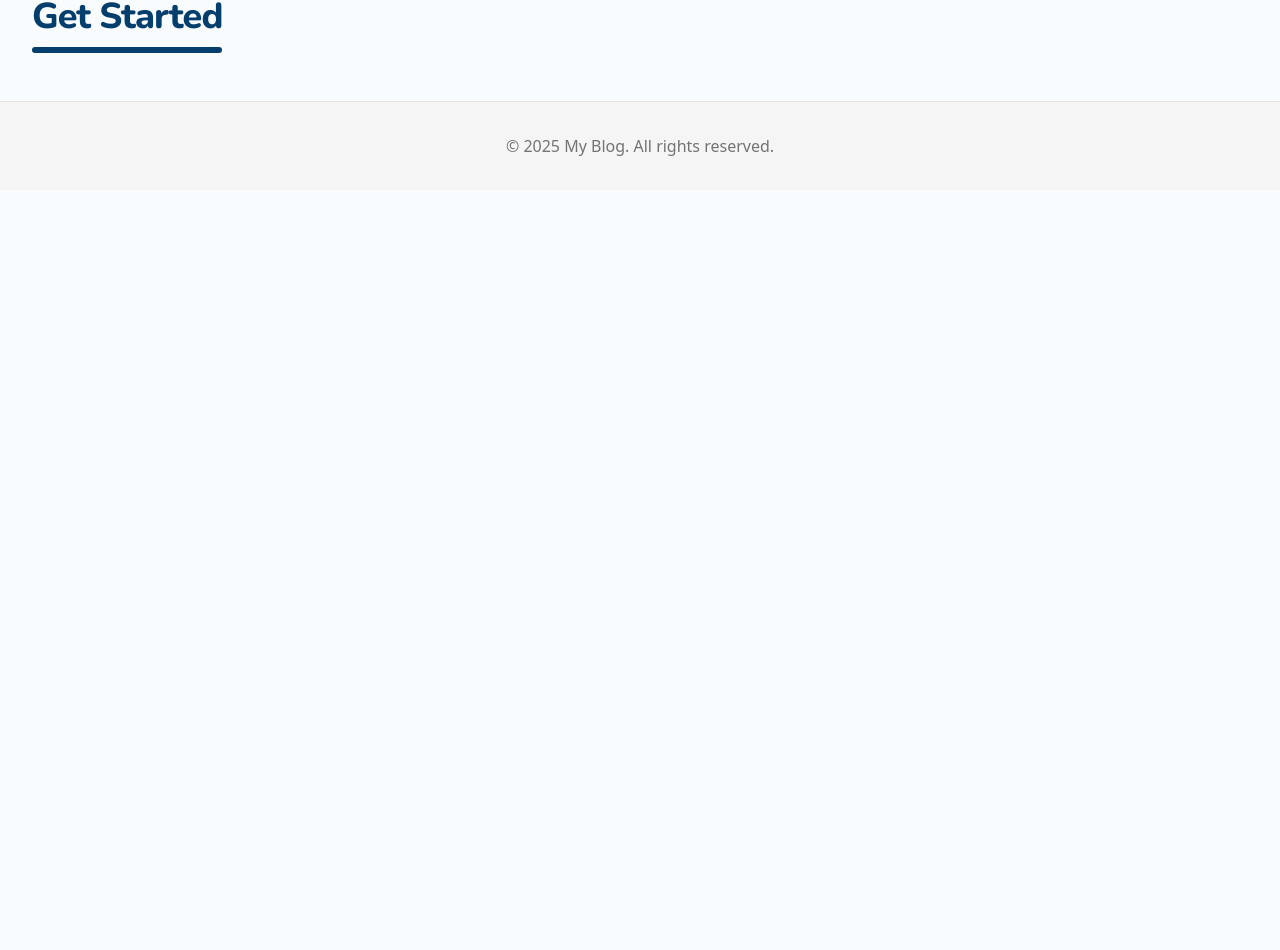
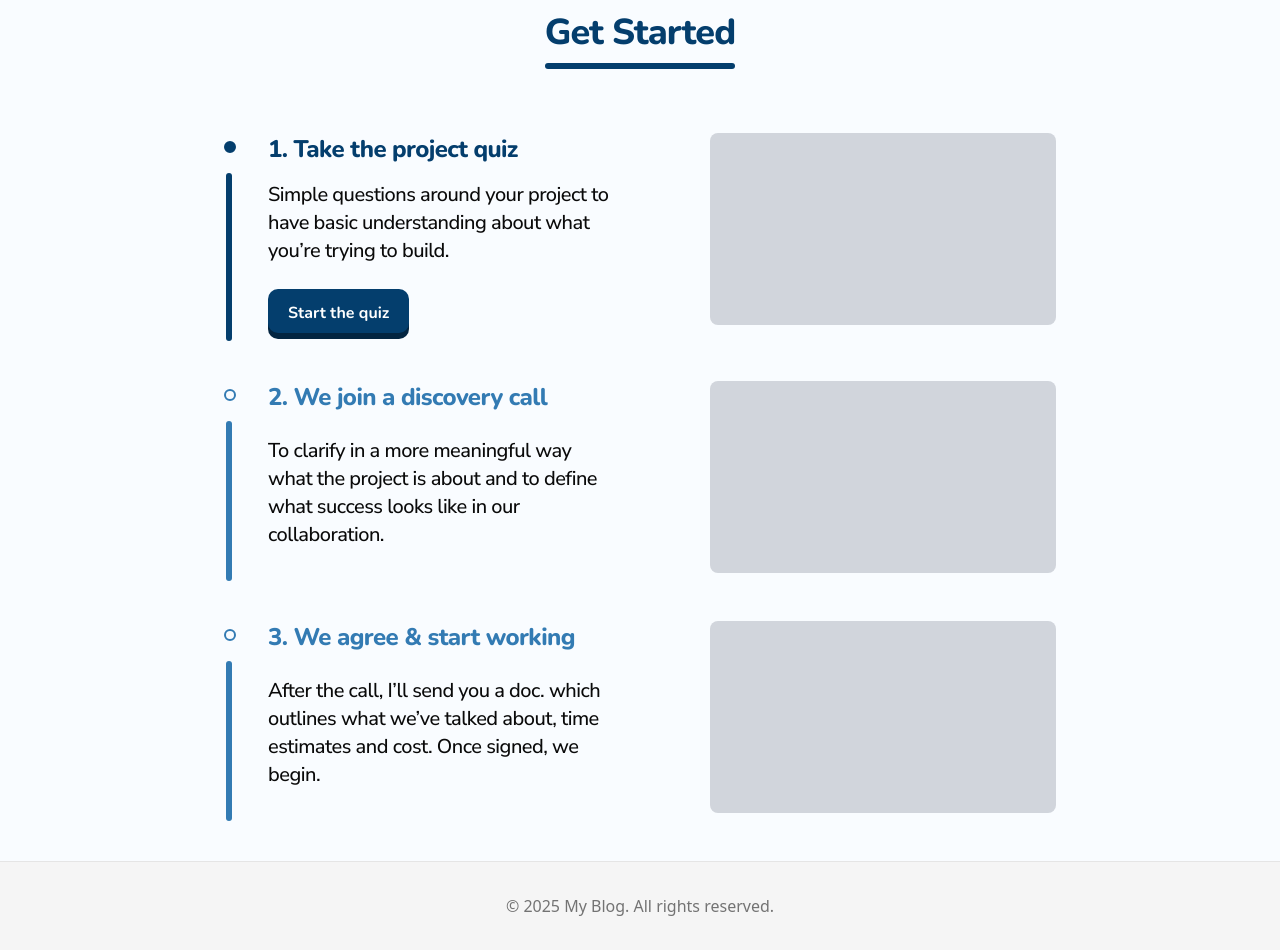
Before and after one commit to scalipsum/vladbi-website, a Next.js app: page / in a window 1280 px wide. Shown: the part 790-1740 px from the top of the page. Before the commit the page ends 980 px from the top, so only its background shows below. Built offline with nearby package versions, Linux system fonts and the light colour scheme; no server answers.

Commit message:
Timeline section

```diff
--- /dev/null
+++ b/src/components/TimelineItem.tsx
@@ -0,0 +1,35 @@
+import { cn } from '@/lib/utils';
+
+interface TimelineItemProps {
+	children: React.ReactNode;
+	active?: boolean;
+	className?: string;
+}
+
+export default function TimelineItem({
+	children,
+	active = false,
+	className,
+}: TimelineItemProps) {
+	return (
+		<div className={cn('flex flex-row gap-8', className)}>
+			<div className="mt-2 mb-6">
+				<div
+					className={cn(
+						'w-3 h-3 bg-brand rounded-full border-2 border-brand mb-5',
+						active
+							? 'bg-brand border-brand'
+							: 'bg-background border-brand-200',
+					)}
+				/>
+				<div
+					className={cn(
+						'h-full w-1.5 rounded-full ml-0.5',
+						active ? 'bg-brand' : 'bg-brand-200',
+					)}
+				/>
+			</div>
+			{children}
+		</div>
+	);
+}
--- a/src/components/blocks/GetStarted.tsx
+++ b/src/components/blocks/GetStarted.tsx
@@ -1,17 +1,69 @@
 'use client';
 
-import Text from '@/components/Text';
+import Text from '@/components/ui/text';
+import Link from 'next/link';
+import TimelineItem from '../TimelineItem';
+import { Button } from '../ui/button';
 
 export default function GetStarted() {
 	return (
-		<section id="get-started" className="mt-8">
+		<section id="get-started" className="mt-12 px-4 md:px-24 lg:px-48">
 			{/* Section title */}
-			<div className="flex-justify-center">
+			<div className="flex justify-center">
 				<div className="inline-block">
 					<Text type="h2">Get Started</Text>
 					<div className="h-1.5 bg-brand rounded-full w-full self-center mt-2.5" />
 				</div>
 			</div>
+
+			{/*  Timeline */}
+			<TimelineItem className="mt-16" active>
+				<div className="flex flex-row justify-between  gap-24">
+					<div className="flex-1">
+						<Text type="h3">1. Take the project quiz</Text>
+						<Text className="mt-4">
+							Simple questions around your project to have basic
+							understanding about what you’re trying to build.
+						</Text>
+						<Button asChild className="mt-6">
+							<Link href="/blog">Start the quiz</Link>
+						</Button>
+					</div>
+					<div className="h-48 w-72 rounded-md bg-gray-300 flex-1" />
+				</div>
+			</TimelineItem>
+
+			<TimelineItem className="mt-12">
+				<div className="flex flex-row justify-between  gap-24">
+					<div className="flex-1">
+						<Text type="h3" className="text-brand-200">
+							2. We join a discovery call
+						</Text>
+						<Text className="mt-6">
+							To clarify in a more meaningful way what the project
+							is about and to define what success looks like in
+							our collaboration.
+						</Text>
+					</div>
+					<div className="h-48 w-72 rounded-md bg-gray-300 flex-1" />
+				</div>
+			</TimelineItem>
+
+			<TimelineItem className="mt-12">
+				<div className="flex flex-row justify-between  gap-24">
+					<div className="flex-1">
+						<Text type="h3" className="text-brand-200">
+							3. We agree & start working
+						</Text>
+						<Text className="mt-6">
+							After the call, I’ll send you a doc. which outlines
+							what we’ve talked about, time estimates and cost.
+							Once signed, we begin.
+						</Text>
+					</div>
+					<div className="h-48 w-72 rounded-md bg-gray-300 flex-1" />
+				</div>
+			</TimelineItem>
 		</section>
 	);
 }
--- a/src/components/blocks/Hero.tsx
+++ b/src/components/blocks/Hero.tsx
@@ -1,8 +1,8 @@
 'use client';
 
 import Person from '@/assets/img/person.webp';
-import Text from '@/components/Text';
 import { Button } from '@/components/ui/button';
+import Text from '@/components/ui/text';
 import { motion } from 'framer-motion';
 import Image from 'next/image';
 import Link from 'next/link';
@@ -45,7 +45,7 @@ export default function Hero() {
 					processes to maximize your revenue.
 				</Text>
 				<Button asChild className="mt-8">
-					<Link href="/blog">Get Started</Link>
+					<Link href="#get-started">Get Started</Link>
 				</Button>
 			</motion.div>
 
--- a/src/components/Text.tsx
+++ b/src/components/ui/text.tsx
@@ -1,7 +1,7 @@
 import { cn } from '@/lib/utils';
 
 interface TextProps {
-	type?: 'h1' | 'h2' | 'p';
+	type?: 'h1' | 'h2' | 'h3' | 'p';
 	className?: string;
 	children?: React.ReactNode;
 }
@@ -30,11 +30,23 @@ export default function Text({ type, children, className }: TextProps) {
 					{children}
 				</h2>
 			);
+		case 'h3':
+			return (
+				<h3
+					className={cn(
+						'text-xl lg:text-2xl font-main font-extrabold tracking-tight text-brand',
+						className,
+					)}
+				>
+					{children}
+				</h3>
+			);
+
 		default:
 			return (
 				<p
 					className={cn(
-						'font-sans tracking-tight text-xl',
+						'font-sans tracking-tight text-lg xl:text-xl',
 						className,
 					)}
 				>
```
